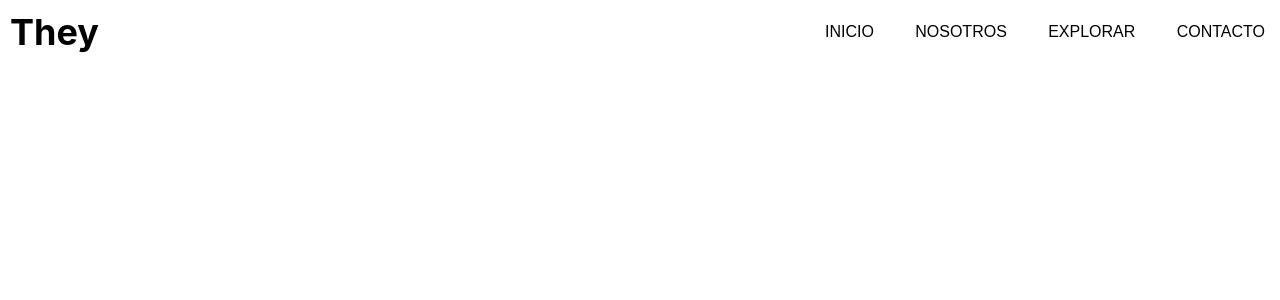
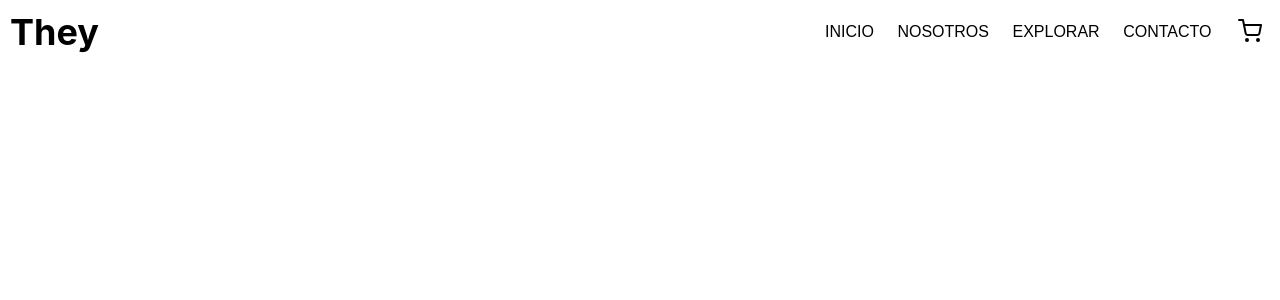
Before and after one commit to LizethTs/react-they, a React (Create React App) app: page / in a window 1280 px wide. Shown: the top 300 px of the page. Built offline with nearby package versions, Linux system fonts and the light colour scheme.

Commit message:
agregando componente CartWidget

```diff
--- /dev/null
+++ b/src/components/CartWidget.css
@@ -0,0 +1,10 @@
+.carrito {
+    background-color: #ffffff;
+    padding: 8px;
+    border-radius: 4px;
+    border: none;
+}
+.carrito:hover {
+    background-color: #ffffff;
+    color: #E085BF;
+}
--- /dev/null
+++ b/src/components/CartWidget.js
@@ -0,0 +1,13 @@
+import React, { Component } from 'react'
+import  "./CartWidget.css";
+
+const CartWidget= () => {
+    return (
+        <button className="carrito">
+        <svg xmlns="http://www.w3.org/2000/svg" width="24" height="24" viewBox="0 0 24 24" fill="none" stroke="currentColor" strokeWidth="2" strokeLinecap="round" strokeLinejoin="round" className="feather feather-shopping-cart"><circle cx="9" cy="21" r="1"></circle><circle cx="20" cy="21" r="1"></circle><path d="M1 1h4l2.68 13.39a2 2 0 0 0 2 1.61h9.72a2 2 0 0 0 2-1.61L23 6H6"></path>
+        </svg>
+        </button>
+    );
+};
+
+export default CartWidget;
--- a/src/components/NavBar.js
+++ b/src/components/NavBar.js
@@ -1,4 +1,5 @@
 import "./NavBar.css";
+import CartWidget from "./CartWidget";
 
 function NavBar() {
   return (
@@ -11,7 +12,9 @@ function NavBar() {
         <li className="nav-menu-item" href="javascript:void(0)"> Nosotros</li>
         <li className="nav-menu-item" href="javascript:void(0)"> Explorar</li>
         <li className="nav-menu-item"href="javascript:void(0)"> Contacto</li>
+        <CartWidget />
       </ul>
+
     </nav>
   );
 }
```
